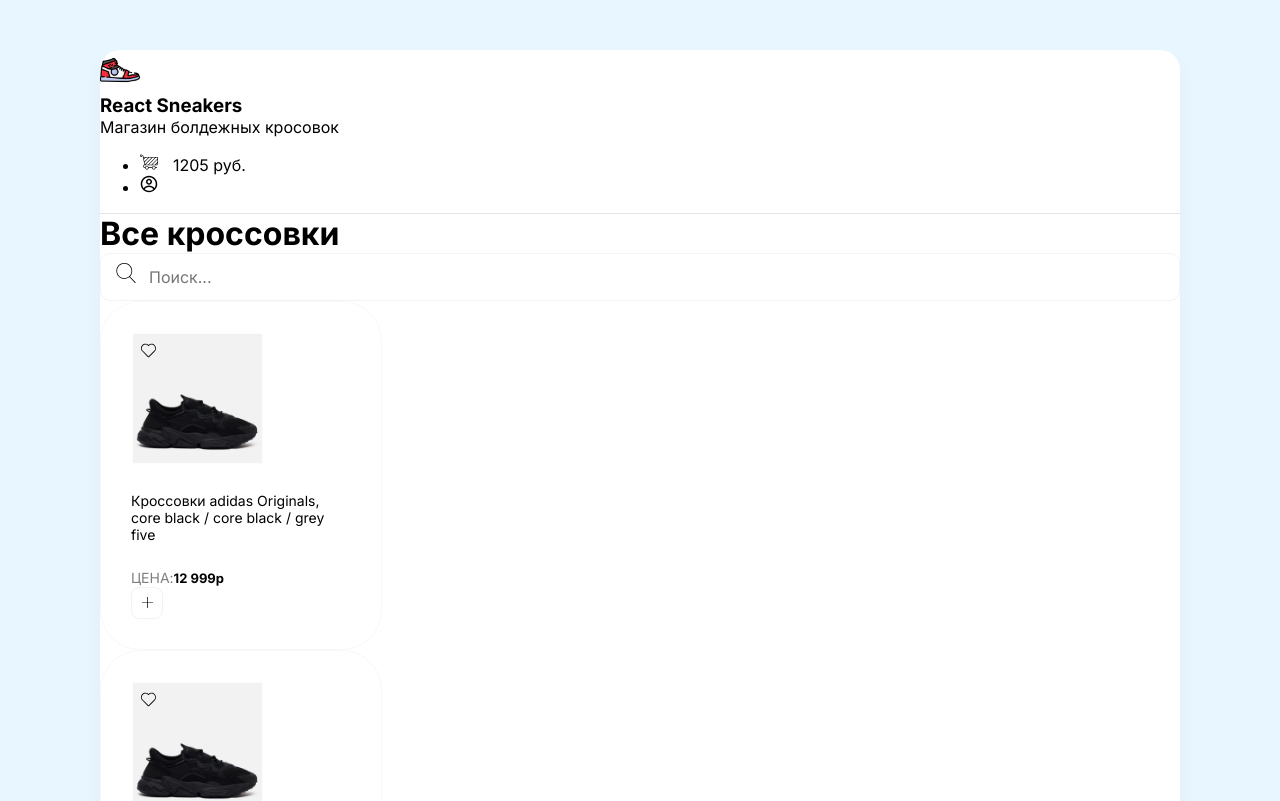
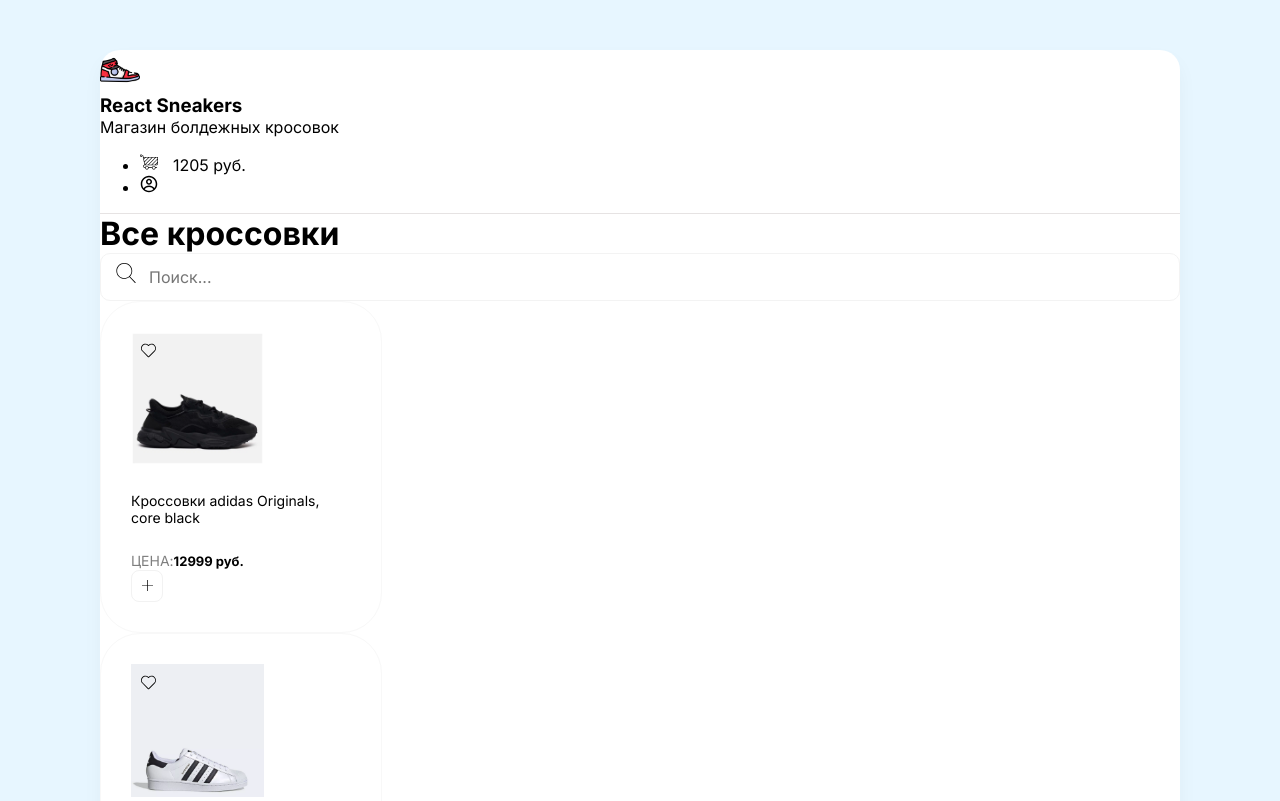
Before and after one commit to MalakhovSky/react-sneakers-shop, a React (Create React App) app: page / in a window 1280 px wide. Shown: the top 801 px of the page. Built offline with nearby package versions, Linux system fonts and the light colour scheme.

Commit message:
create card scss module

```diff
--- a/src/App.js
+++ b/src/App.js
@@ -2,7 +2,14 @@
 import Header from "./components/Header";
 import Drawer from "./components/Drawer";
 
-function App() {
+const arr =[
+  {title: 'Кроссовки adidas Originals, core black', price: 12999, imageUrl:"/img/sneakers/1.jpg"},
+  {title: 'Кеды мужские Adidas Superstar, белые ', price: 10999, imageUrl:"/img/sneakers/2.jpg"},
+];
+
+
+
+function App(props) {
   return (
     <div className="wrapper clear">
       <Drawer />
@@ -16,9 +23,15 @@
           </div>
         </div>
         <div className="d-flex">
-          <Card />
-          <Card />
-          <Card />
+          {/* <Card title="Кроссовки adidas Originals, core black" price={11990} imageUrl="/img/sneakers/1.jpg"/>
+          <Card title="Кеды мужские Adidas Superstar, белые " price={10990} imageUrl="/img/sneakers/2.jpg"/> */}
+          {arr.map(obj=>(
+            <Card
+            title={obj.title}
+            price={obj.price}
+            imageUrl={obj.imageUrl}
+            onClick={()=> console.log(obj)}/>
+          ))}
         </div>
       </div>
     </div>
--- a/src/components/Card.js
+++ /dev/null
@@ -1,22 +0,0 @@
-function Card(props) {
-   return (
-      <div className="card">
-         <div className="favorite">
-            <img width={15} src="/img/heart-unliked.svg" alt="Unliked" />
-         </div>
-         <img width={133} src="/img/sneakers/1.jpg" alt="Sneakers" />
-         <h5>Кроссовки adidas Originals, core black / core black / grey five</h5>
-         <div className="d-flex justify-between align-center">
-            <div className="d-flex flex-column">
-               <span>Цена:</span>
-               <b>12 999p</b>
-            </div>
-            <button className="button">
-               <img width={11} height={11} src="/img/plus.svg" alt="plus" />
-            </button>
-         </div>
-      </div>
-   )
-}
-
-export default Card;
--- /dev/null
+++ b/src/components/Card/Card.module.scss
@@ -0,0 +1,30 @@
+.card{
+   border: 1px solid #F8F8F8;
+   padding: 30px;
+   width: 220px;
+   border-radius: 40px;
+   transition: box-shadow 0.2s ease-in-out, transform 0.2s ease-in-out;
+   &:hover{
+     box-shadow: 0px 14px 30px rgba(0,0,0,0.04);
+     transform: translateY(-5px);
+
+   }
+   .favorite{
+     margin: 10px;
+     position: absolute;
+     cursor: pointer;
+   }
+
+   span{
+     text-transform: uppercase;
+     opacity: 0.5;
+     font-size: 14px;
+   }
+   b{
+     font-size: 13px;
+   }
+   h5{
+     font-weight: 400;
+     font-size: 14px;
+   }
+ }
--- /dev/null
+++ b/src/components/Card/index.js
@@ -0,0 +1,24 @@
+import styles from './Card.module.scss'
+
+function Card(props) {
+   return (
+      <div className={styles.card}>
+         <div className={styles.favorite}>
+            <img width={15} src="/img/heart-unliked.svg" alt="Unliked" />
+         </div>
+         <img width={133} src={props.imageUrl} alt="Sneakers" />
+         <h5>{props.title}</h5>
+         <div className="d-flex justify-between align-center">
+            <div className="d-flex flex-column">
+               <span>Цена:</span>
+               <b>{props.price} руб.</b>
+            </div>
+            <button className="button" onClick={props.onClick}>
+               <img width={11} height={11} src="/img/plus.svg" alt="Plus" />
+            </button>
+         </div>
+      </div>
+   )
+}
+
+export default Card;
--- a/src/index.scss
+++ b/src/index.scss
@@ -31,36 +31,7 @@
     margin:0;
   }
 }
-.card{
-  border: 1px solid #F8F8F8;
-  padding: 30px;
-  width: 220px;
-  border-radius: 40px;
-  transition: box-shadow 0.2s ease-in-out, transform 0.2s ease-in-out;
-  &:hover{
-    box-shadow: 0px 14px 30px rgba(0,0,0,0.04);
-    transform: translateY(-5px);
 
-  }
-  .favorite{
-    margin: 10px;
-    position: absolute;
-    cursor: pointer;
-  }
-
-  span{
-    text-transform: uppercase;
-    opacity: 0.5;
-    font-size: 14px;
-  }
-  b{
-    font-size: 13px;
-  }
-  h5{
-    font-weight: 400;
-    font-size: 14px;
-  }
-}
 
 .button{
   background: #FFFFFF;
```
Also changed, not shown: public/img/sneakers/2.jpg (added).
